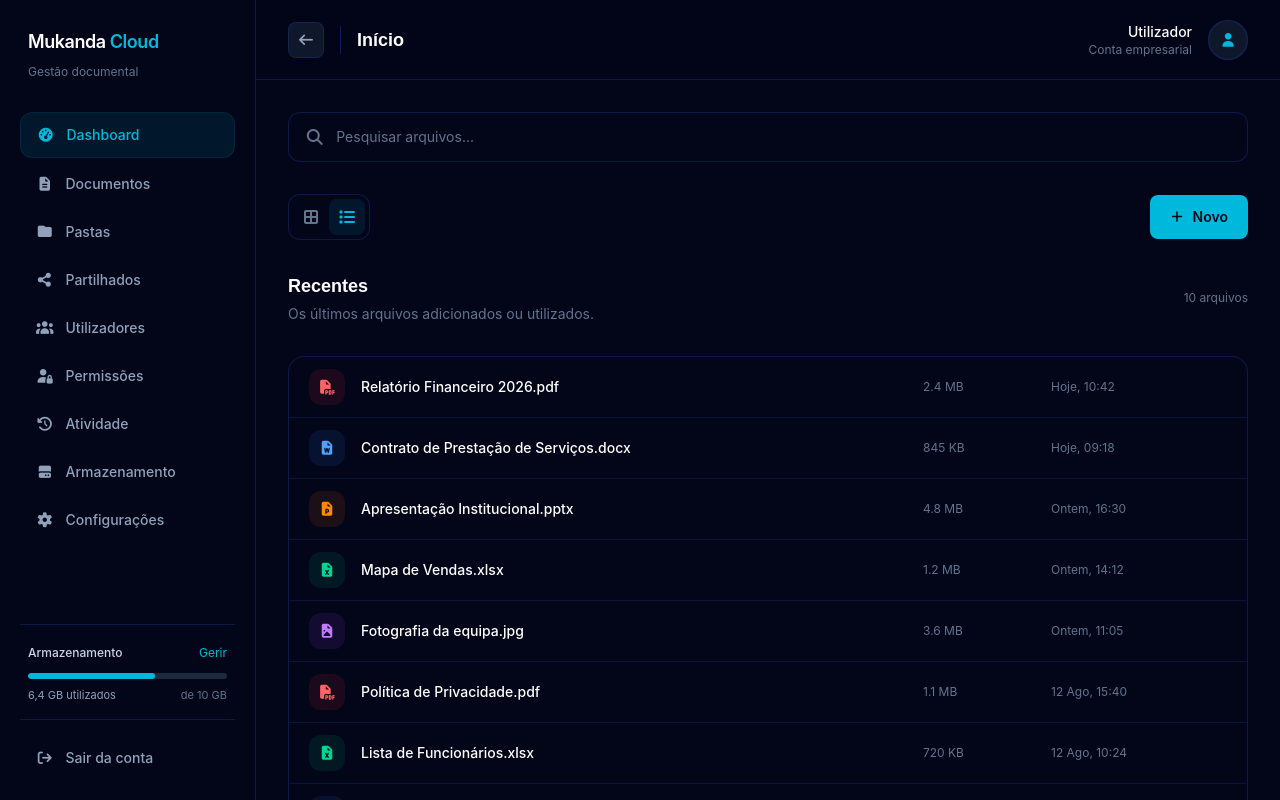
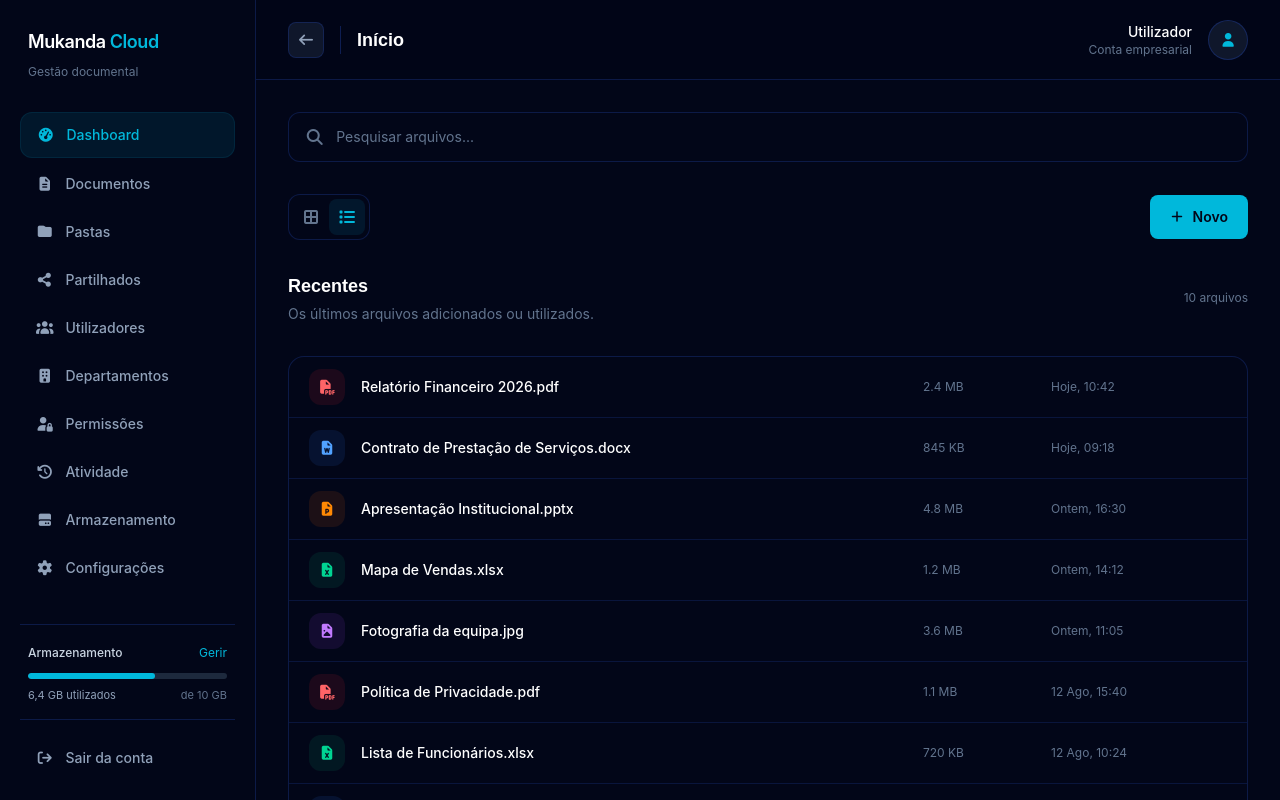
Before and after one commit to nsimba-afonso-nwayami/mukanda-cloud2, a React (Vite) app: page /dashboard in a window 1280 px wide. Shown: the top 800 px of the page. Built offline with nearby package versions, Linux system fonts and the light colour scheme.

Commit message:
Navegação de departamentos adicionada

```diff
--- a/src/pages/dashboard/components/SidebarDashboard.jsx
+++ b/src/pages/dashboard/components/SidebarDashboard.jsx
@@ -124,6 +124,18 @@ export default function SidebarDashboard({ sidebarOpen, setSidebarOpen }) {
             Utilizadores
           </Link>
 
+          {/* Departamentos */}
+          <Link
+            to="/dashboard/departamentos"
+            onClick={() => setSidebarOpen(false)}
+            className={`${linkStyle} ${
+              isActive("/dashboard/departamentos") ? activeStyle : normalStyle
+            }`}
+          >
+            <i className="fas fa-building w-5"></i>
+            Departamentos
+          </Link>
+
           {/* Permissões */}
           <Link
             to="/dashboard/permissoes"
```
